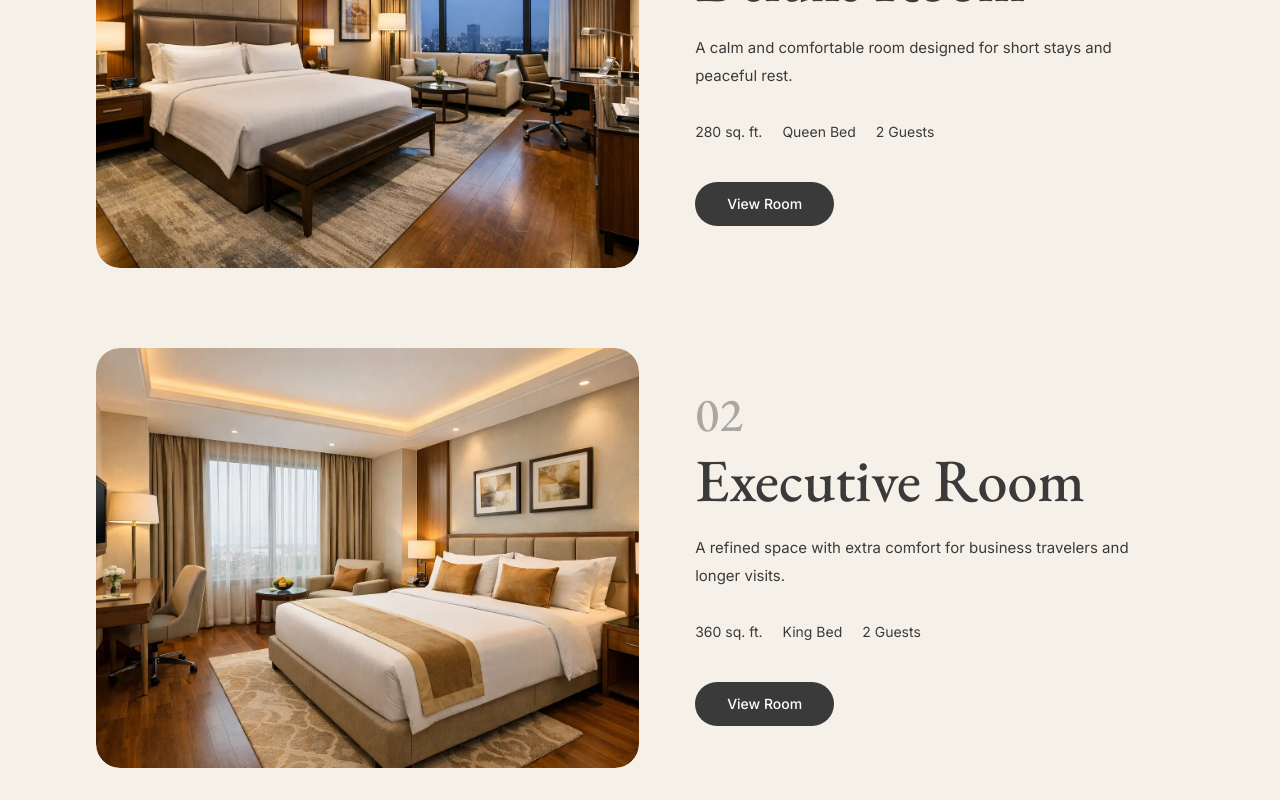
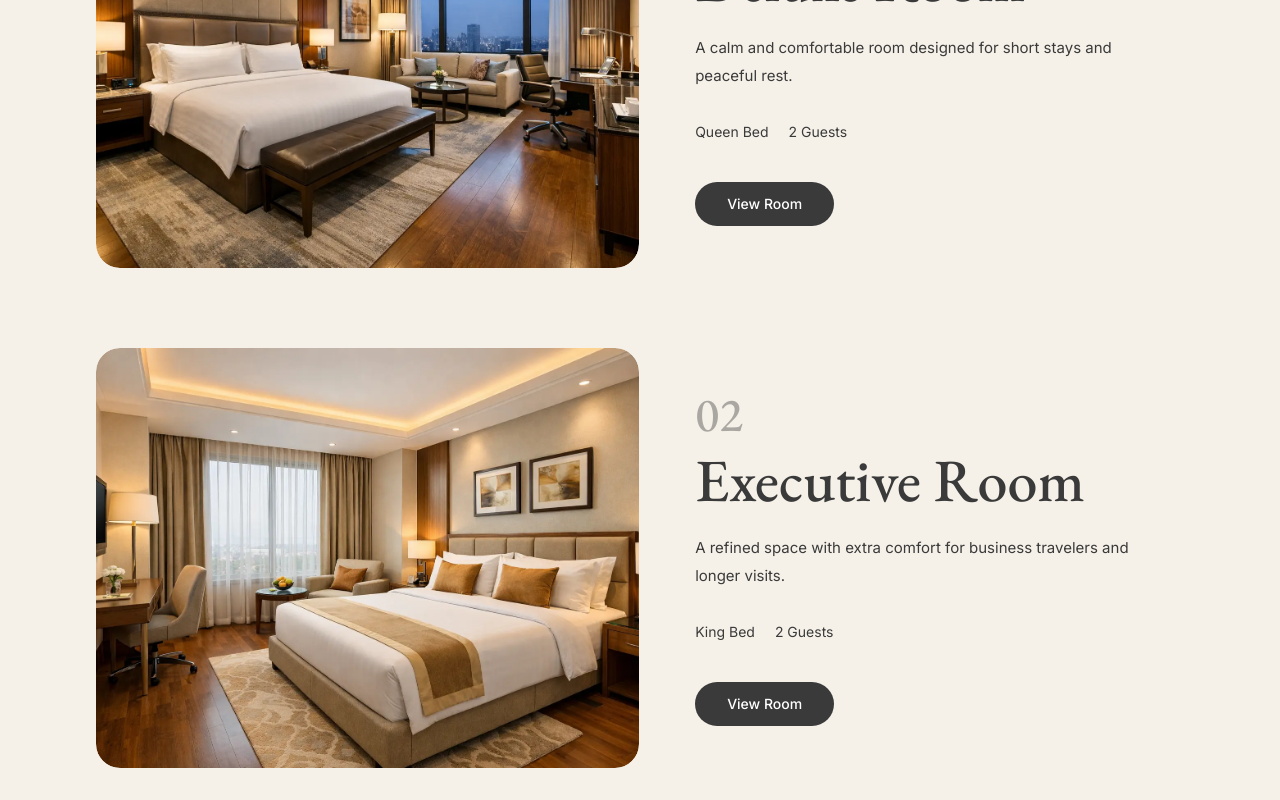
Before and after one commit to Random-Stack-Team/client-pebbels, a React (Vite) app: page /rooms in a window 1280 px wide. Shown: the part 1220-2020 px from the top of the page. Built offline with nearby package versions, Linux system fonts and the light colour scheme.

Commit message:
Removed room's size in rooms page

```diff
--- a/src/pages/Rooms.jsx
+++ b/src/pages/Rooms.jsx
@@ -176,7 +176,7 @@ export default function Rooms() {
                   </p>
 
                   <div className="flex flex-wrap gap-5 mt-8 text-sm">
-                    <span>{room.size}</span>
+
                     <span>{room.bed}</span>
                     <span>{room.guests}</span>
                   </div>
```
